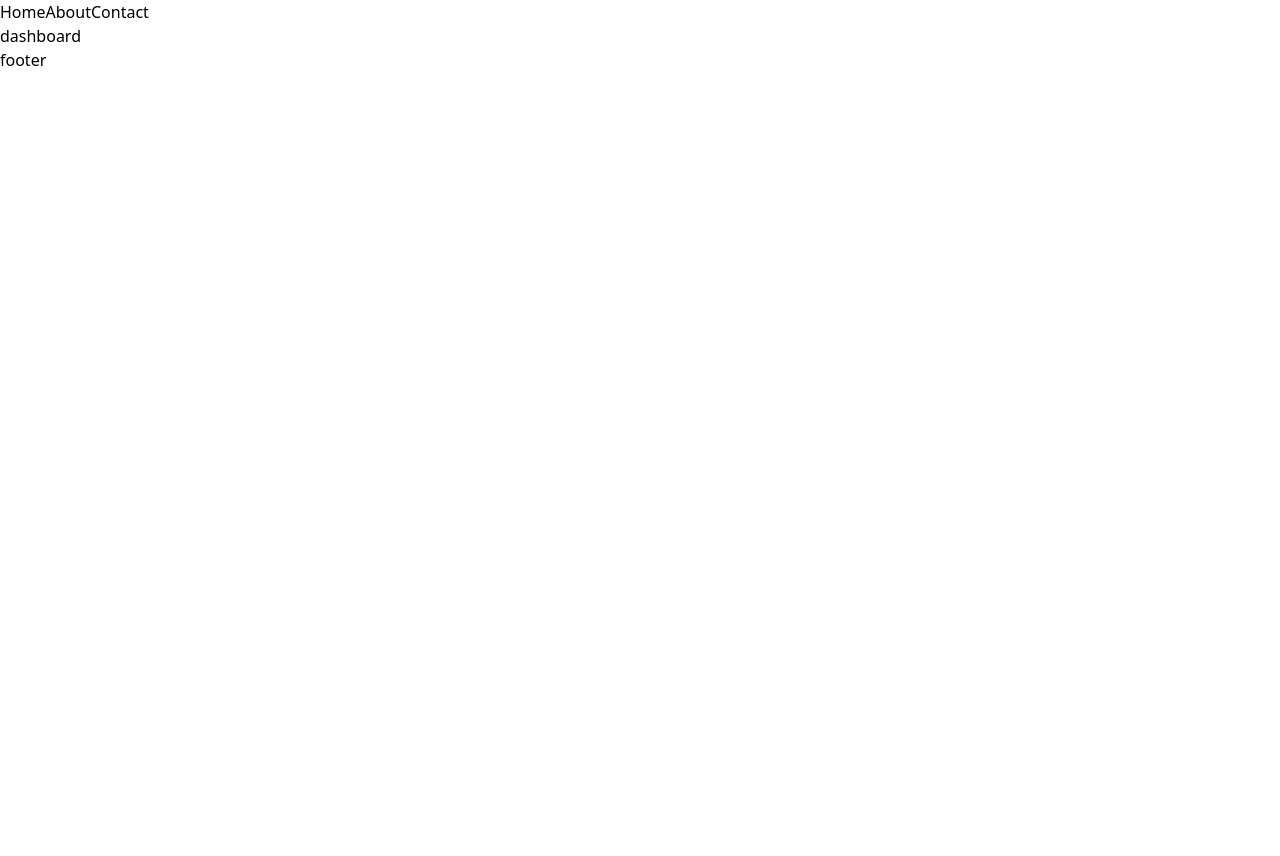
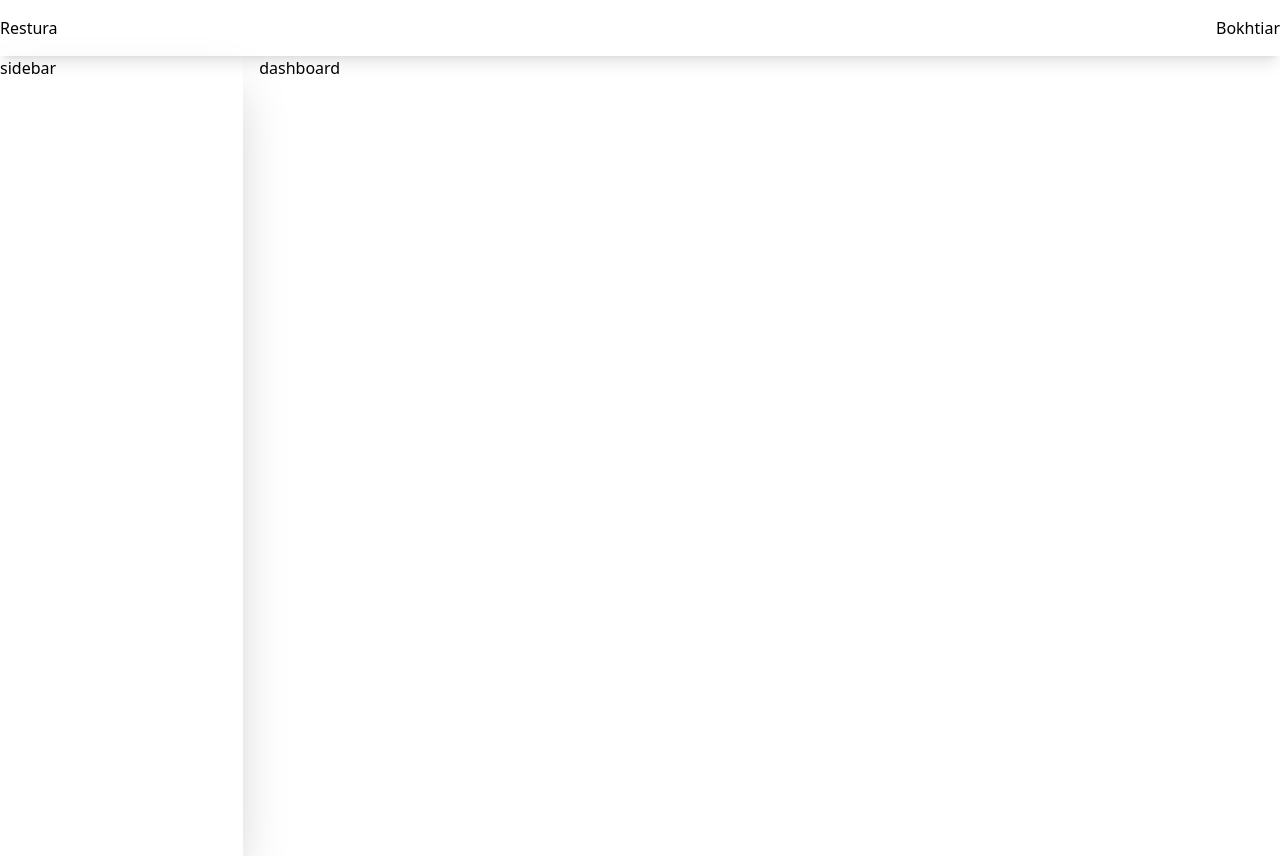
Before and after one commit to Bokhtiar/admin.restura.com, a React (Create React App) app: page /dashboard in a window 1280 px wide. Before the commit the page ends 800 px from the top, so only its background shows below. Built offline with nearby package versions, Linux system fonts and the light colour scheme.

Commit message:
dashboard layouts

```diff
--- a/src/Components/Footer/index.tsx
+++ b/src/Components/Footer/index.tsx
@@ -1,5 +1,7 @@
 export const Footer :React.FC = ():JSX.Element => {
     return <>
-        footer
+        <div className="">
+
+        </div>
     </>
 }
--- a/src/Components/Navbar/index.tsx
+++ b/src/Components/Navbar/index.tsx
@@ -2,8 +2,9 @@ import { Link } from "react-router-dom"
 
 export const Navbar: React.FC = (): JSX.Element => {
     return <>
-        <Link to='/home'>Home</Link>
-        <Link to='/about'>About</Link>
-        <Link to='/contact'>Contact</Link>
+        <div className="flex justify-between items-center py-4 shadow-lg">
+            <h2>Restura</h2>
+            <div> Bokhtiar</div>
+        </div>
     </>
 }
--- /dev/null
+++ b/src/Components/Sidebar/index.tsx
@@ -0,0 +1,9 @@
+import React from "react";
+
+export const Sidebar: React.FC = (): JSX.Element => {
+    return <>
+        <div className="shadow-2xl h-screen">
+            sidebar
+        </div>
+    </>
+}
--- a/src/Layouts/MainLayout.tsx
+++ b/src/Layouts/MainLayout.tsx
@@ -1,16 +1,26 @@
 import { Outlet } from 'react-router-dom';
 import { Footer } from '../Components/Footer';
 import { Navbar } from '../Components/Navbar';
-
+import { Sidebar } from '../Components/Sidebar'
 
 export const MainLayout = () => (
     <>
-        <Navbar />
-        <main>
-            <div>
-                <Outlet />
+        <section>
+            <Navbar />
+            <div className='grid md:grid-cols-5 gap-4'>
+                <div className='col-span-1'>
+                    <Sidebar />
+                </div>
+                <div className='col-span-4'>
+                    <Outlet />
+                </div>
             </div>
-        </main>
-        <Footer />
+            <Footer />
+        </section>
+
+
+
+
+
     </>
 );
```
